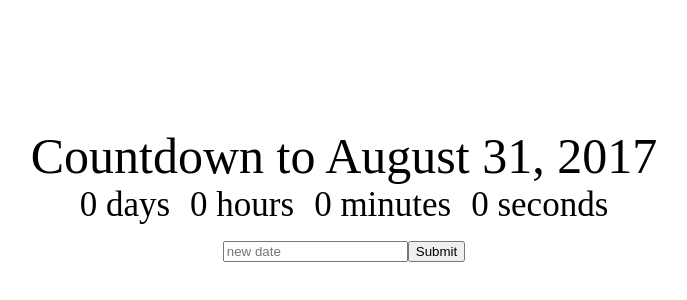
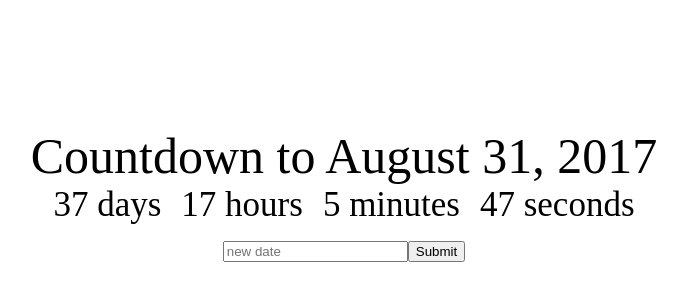
Before and after one commit to EditK/countdown-show, a React (Create React App) app: page / in a window 1280 px wide. Shown: the part 126-426 px from the top of the page, without its empty margins (296-983 px from the left). Built offline with nearby package versions, Linux system fonts and the light colour scheme.

Commit message:
componentWillMount

```diff
--- a/src/Clock.jsx
+++ b/src/Clock.jsx
@@ -10,16 +10,28 @@ class Clock extends Component {
             minutes: 0,
             seconds: 0
         }
-        console.log('props', this.props);
+    }
+
+    componentWillMount() {
+        this.getTimeUntil(this.props.deadline);
+    }
+
+    componentDidMount() {
+
     }
 
     getTimeUntil(deadline) {
         const time = Date.parse(deadline) - Date.parse(new Date());
         console.log('time', time);
+        const seconds = Math.floor((time/1000) % 60);
+        const minutes = Math.floor((time/1000/60) % 60);
+        const hours = Math.floor(time/(1000*60*60) % 24);
+        const days = Math.floor(time/(1000*60*60*24));
+
+        this.setState({days, hours, minutes, seconds});
     }
 
     render() {
-        this.getTimeUntil(this.props.deadline);
         return (
             <div>
                 <div className='Clock-days'>{this.state.days} days</div>
```
